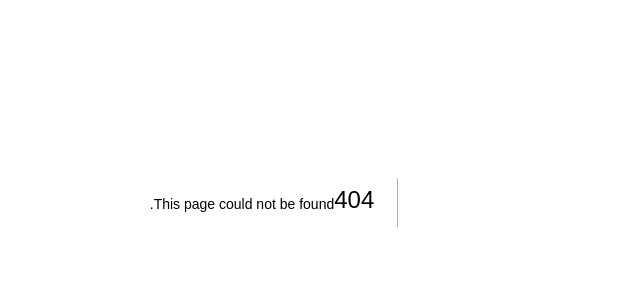
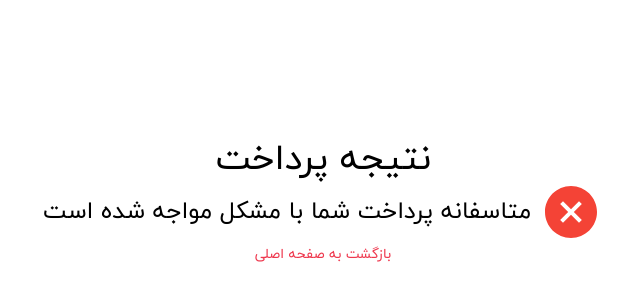
Before and after one commit to mohammadyousefi02/shopify, a Next.js app: page /failed-payment in a window 1280 px wide. Before the commit this address had no page. Shown: the part 198-498 px from the top of the page, without its empty margins (397-1037 px from the left). Built offline with nearby package versions, Linux system fonts and the light colour scheme; a web font is replaced by a local one.

Commit message:
SOY-cart:feat(failed-payment):create failed-payment page

```diff
--- /dev/null
+++ b/pages/failed-payment/index.tsx
@@ -0,0 +1,31 @@
+import Link from "next/link";
+import React from "react";
+
+import { IoCloseCircleSharp } from "../../icons";
+
+function FailedPayment() {
+  return (
+    <div className="h-full bg-white flex justify-center items-center">
+      <div className="flex flex-col items-center py-16">
+        <h1 className="text-4xl">نتیجه پرداخت</h1>
+        <div className="flex flex-col items-center">
+          <div className="flex items-center gap-2">
+            <IoCloseCircleSharp fontSize={64} color="#F44336" />
+            <span className="text-2xl">
+                متاسفانه پرداخت شما با مشکل مواجه شده است
+            </span>
+          </div>
+          <Link href="/">
+            <a>
+              <span className="text-primary cursor-pointer">
+                بازگشت به صفحه اصلی
+              </span>
+            </a>
+          </Link>
+        </div>
+      </div>
+    </div>
+  );
+}
+
+export default FailedPayment;
```
